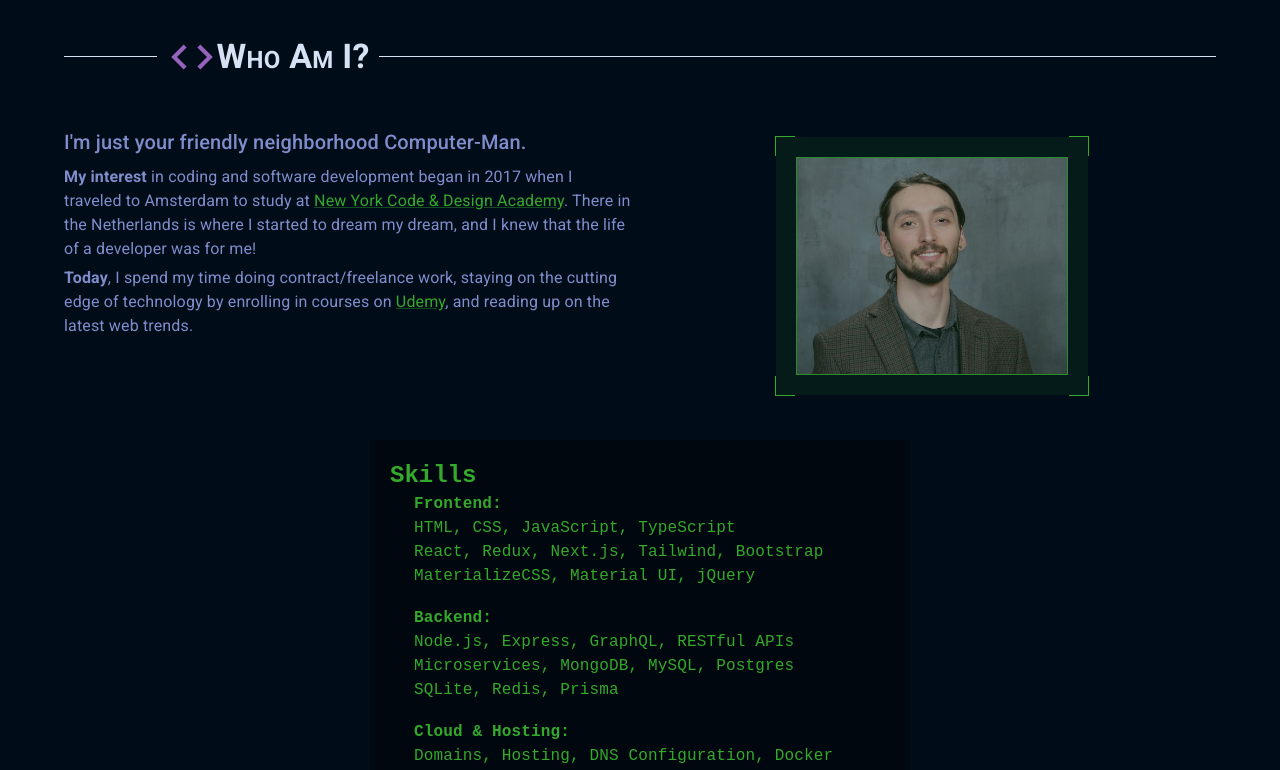
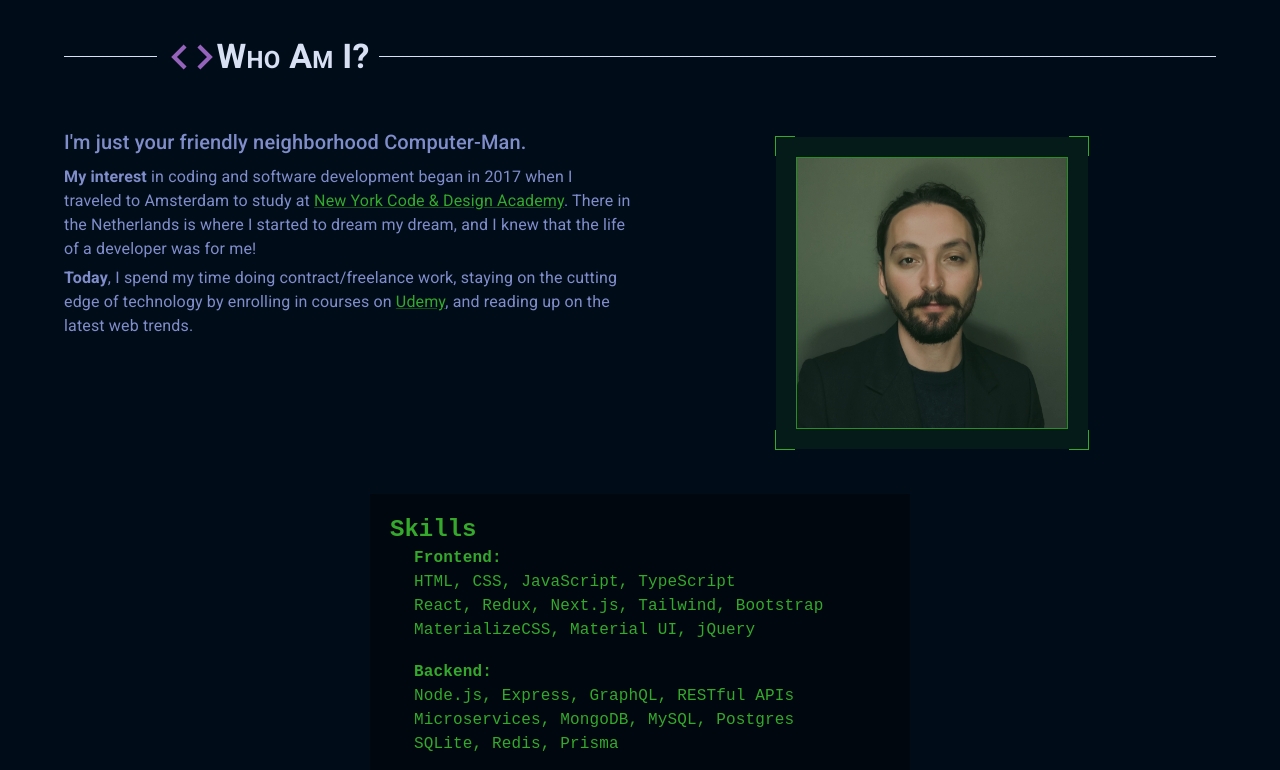
Before and after one commit to logan-barsell/loganb-portfolio, a React (Create React App) app: page / in a window 1280 px wide. Shown: the part 860-1630 px from the top of the page. Built offline with nearby package versions, Linux system fonts and the light colour scheme.

Commit message:
Updated portfolio + headshot

```diff
--- a/src/components/Aboutme/Headshot.js
+++ b/src/components/Aboutme/Headshot.js
@@ -1,25 +1,43 @@
 import './Headshot.css';
-import headshot from '../../images/headshot.JPG';
+import headshot from '../../images/HEADSHOT_LOGAN.jpeg';
 
 import * as React from 'react';
 import Box from '@mui/material/Box';
 
 const Headshot = () => {
   return (
-
     <Box
-      className="box"
+      className='box'
       sx={{
         padding: '20px',
         margin: '10px',
         position: 'relative',
         maxWidth: '100%',
-        height: 'auto'
-      }}>
-
-      <img src={headshot} style={{ width: '100%', maxWidth: '270px', border: '1px solid #34a92c', opacity: 0.8 }} />
-      <div className="overlay" style={{ height: '100%', width: '100%', position: 'absolute', top: '0px', left: '0px', zIndex: '100', backgroundColor: '#34a92c', opacity: 0.1 }}>
-      </div>
+        height: 'auto',
+      }}
+    >
+      <img
+        src={headshot}
+        style={{
+          width: '100%',
+          maxWidth: '270px',
+          border: '1px solid #34a92c',
+          opacity: 0.8,
+        }}
+      />
+      <div
+        className='overlay'
+        style={{
+          height: '100%',
+          width: '100%',
+          position: 'absolute',
+          top: '0px',
+          left: '0px',
+          zIndex: '100',
+          backgroundColor: '#34a92c',
+          opacity: 0.1,
+        }}
+      ></div>
     </Box>
   );
 };
--- a/src/components/Portfolio/projects.js
+++ b/src/components/Portfolio/projects.js
@@ -1,16 +1,11 @@
-import indiluv from '../../images/portfolio/indiluv.png';
 import isurveyu from '../../images/portfolio/iSurveyU.png';
-import spotifyapp from '../../images/portfolio/spotifyapp-tn.png';
 import jbook from '../../images/portfolio/jsnote-tn.png';
 import yesdevil from '../../images/portfolio/ydpictn2.png';
-import marketingui from '../../images/portfolio/marketingui-tn.png';
 import fhs from '../../images/portfolio/fhssitetn.png';
 import bcsite from '../../images/portfolio/bcpictn.png';
 import tc6 from '../../images/portfolio/colorsixtn.png';
 import logan1 from '../../images/portfolio/portfoliov1.png';
 import portfolio2 from '../../images/portfolio/portfolio2.png';
-import audioplayer from '../../images/portfolio/audioplayer.png';
-
 
 export const projects = [
   {
@@ -24,11 +19,11 @@ export const projects = [
       'Node.js, Express, MongoDB',
       'Stripe API',
       'Microsoft OAuth Authentication',
-      'GitHub Actions'
+      'GitHub Actions',
     ],
     hosted: 'DigitalOcean',
     github: 'https://github.com/logan-barsell/yesdevil-react',
-    link: 'https://yesdevil.com/'
+    link: 'https://yesdevil.com/',
   },
   {
     title: 'iSurveyU',
@@ -39,24 +34,10 @@ export const projects = [
       'React/Redux, MaterializeCSS',
       'Node.js, Express, MongoDB',
       'Google API, Stripe API',
-      'Google OAuth Authentication'
+      'Google OAuth Authentication',
     ],
     hosted: 'Heroku',
     github: 'https://github.com/logan-barsell/emaily-app',
-  },
-  {
-    title: 'Spotify Profile',
-    type: 'Spotify Connected App',
-    img: spotifyapp,
-    desc: 'Web app for visualizing personalized Spotify data.',
-    buildList: [
-      'React/Redux, Styled Components',
-      'Node.js, Express',
-      'Spotify API',
-      'Spotify OAuth Authentication'
-    ],
-    hosted: 'Heroku',
-    github: 'https://github.com/logan-barsell/newline-spotify-app',
   },
   {
     title: 'JBook',
@@ -67,95 +48,48 @@ export const projects = [
       'React/Redux, TypeScript',
       'Bulma CSS',
       'Node.js, Express',
-      'Compiling/Bundling'
+      'Compiling/Bundling',
     ],
     hosted: 'NPM',
     github: 'https://github.com/logan-barsell/jbook',
-    link: 'https://github.com/logan-barsell/jbook'
-  },
-  {
-    title: 'indiLuv',
-    type: 'eCommerce Website',
-    img: indiluv,
-    desc: 'Online Retail Store with dynamic shopping cart functionality and secure payments with Stripe API',
-    buildList: [
-      'React/Redux',
-      'Styled Components, Material UI',
-      'Node.js, Express, MongoDB',
-      'Stripe API',
-      'Email/Pass Authentication',
-      'Firestore'
-    ],
-    hosted: 'Firebase',
-    github: 'https://github.com/logan-barsell/MERN-eCommerce',
-    link: 'https://indiluv-95c92.web.app/'
+    link: 'https://github.com/logan-barsell/jbook',
   },
   {
     title: 'Logan Barsell (V2)',
     type: 'Personal Website',
     img: portfolio2,
     desc: 'Portfolio website for a Web Developer to showcase skills and projects.',
-    buildList: [
-      'React, Material UI',
-      'Node.js, Express',
-      'GitHub Actions'
-    ],
+    buildList: ['React, Material UI', 'Node.js, Express', 'GitHub Actions'],
     hosted: 'DigitalOcean',
     github: 'https://github.com/logan-barsell/loganb-portfolio',
-    link: 'https://loganbarsell.com/'
-  },
-  {
-    title: 'Marketing.UI',
-    type: 'Microfrontend',
-    img: marketingui,
-    desc: 'Mock business website implementing a microfrontend architecture',
-    buildList: [
-      'React, Material-UI',
-      'Vue, PrimeVue, PrimeFlex',
-      'Webpack bundling',
-      'GitHub Actions'
-    ],
-    hosted: 'AWS Cloudfront',
-    github: 'https://github.com/logan-barsell/mfp-react',
-    link: 'https://d3jl9zfd971fgt.cloudfront.net/'
+    link: 'https://loganbarsell.com/',
   },
   {
     title: 'Fawkes Home Solutions',
     type: 'Business Website',
     img: fhs,
     desc: 'Website for a home-buying business in the Bay Area',
-    buildList: [
-      'HTML, CSS, jQuery',
-      'Bootstrap, SCSS',
-      'Gulp.js'
-    ],
+    buildList: ['HTML, CSS, jQuery', 'Bootstrap, SCSS', 'Gulp.js'],
     hosted: 'DigitalOcean',
     github: 'https://github.com/logan-barsell/FawkesHomeSolutions',
-    link: 'https://www.fawkeshomesolutions.com/'
+    link: 'https://www.fawkeshomesolutions.com/',
   },
   {
     title: 'Barsell Construction',
     type: 'Business Website',
     img: bcsite,
     desc: 'Website for a construction business in the Bay Area',
-    buildList: [
-      'HTML, CSS, jQuery',
-      'Materialize CSS'
-    ],
+    buildList: ['HTML, CSS, jQuery', 'Materialize CSS'],
     hosted: 'DigitalOcean',
     github: 'https://github.com/logan-barsell/barsell-construction',
-    link: 'https://barsellconstruction.com/'
+    link: 'https://barsellconstruction.com/',
   },
   {
     title: 'The Color Six',
     type: 'Band Website',
     img: tc6,
     desc: 'Website for a band to showcase music, events, photos, and  videos.',
-    buildList: [
-      'HTML, CSS, jQuery',
-      'Materialize CSS',
-      'Node.js, Express'
-    ],
+    buildList: ['HTML, CSS, jQuery', 'Materialize CSS', 'Node.js, Express'],
     hosted: 'Heroku',
     github: 'https://github.com/logan-barsell/barsell-construction',
     // link: 'https://the-color-six.herokuapp.com/'
@@ -165,29 +99,11 @@ export const projects = [
     type: 'Personal Website',
     img: logan1,
     desc: 'Portfolio website for a Web Developer to showcase skills and projects.',
-    buildList: [
-      'HTML, CSS, jQuery',
-      'Bootstrap',
-      'Node.js, Express'
-    ],
+    buildList: ['HTML, CSS, jQuery', 'Bootstrap', 'Node.js, Express'],
     hosted: 'Heroku',
     github: 'https://github.com/logan-barsell/portfolio-site',
     // link: 'https://loganbarsell-v1.herokuapp.com/'
   },
-  {
-    title: 'Custom Audio Player',
-    type: 'React Component',
-    img: audioplayer,
-    desc: 'Dynamic music player with a song list and album art display.',
-    buildList: [
-      'React',
-      'Bootstrap, CSS',
-      'React H5 Audio Player'
-    ],
-    hosted: 'Netlify',
-    github: 'https://github.com/logan-barsell/audio-player',
-    link: 'https://audioplayer-react.netlify.app/'
-  }
 ];
 
 export default { projects };
```
Also changed, not shown: src/images/HEADSHOT_LOGAN.jpeg (added), src/images/headshot.JPG (deleted).
